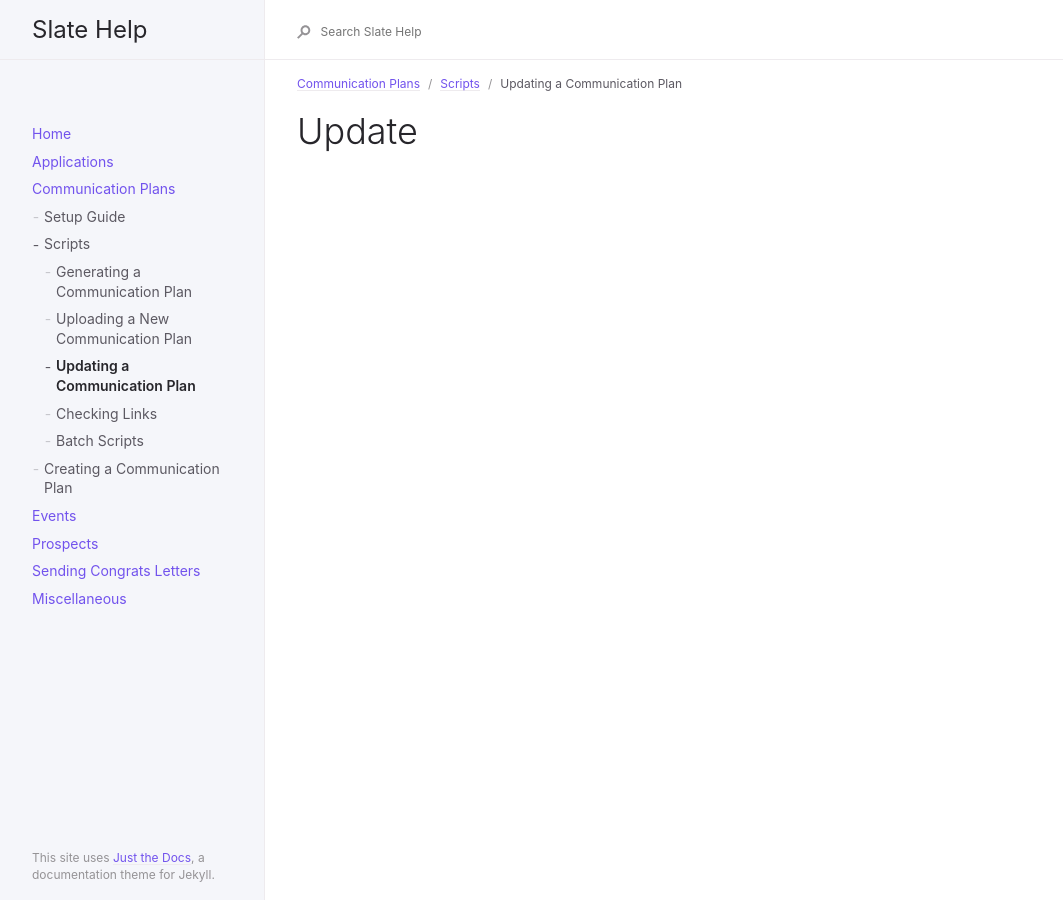
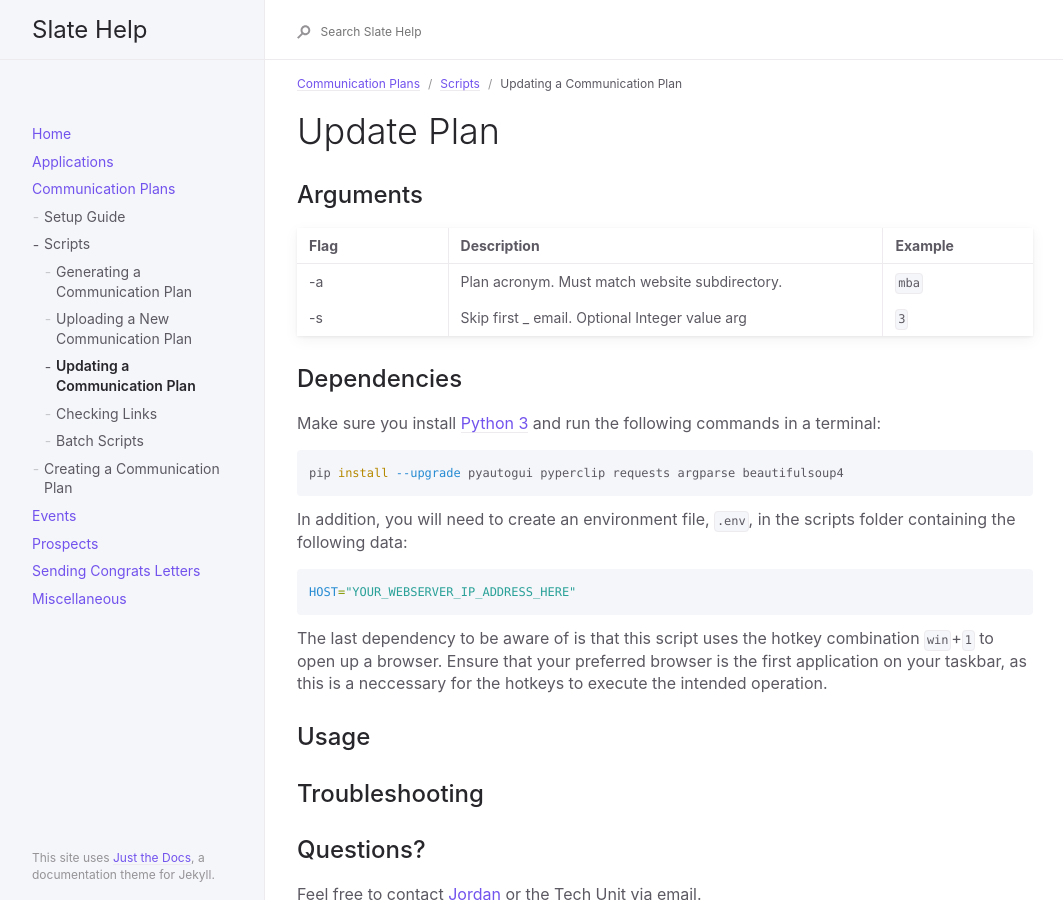
Before and after one commit to oretoise/docs, a Jekyll site: the page built from _docs/comm-plans/scripts/update-plan.md, in a window 1280 px wide. Shown: the whole page, without its empty margins (91-1154 px from the left). Built offline with Jekyll 4.4.1, drawn with Linux system fonts in a browser that asks for light colours.

Commit message:
Added dependencies and args to update plan

````diff
--- a/_docs/comm-plans/scripts/update-plan.md
+++ b/_docs/comm-plans/scripts/update-plan.md
@@ -8,4 +8,40 @@ description: "Updating an existing Communication Plan"
 permalink: /comm-plans/scripts/update-plan/
 ---
 
-# Update
+# Update Plan
+
+
+
+
+## Arguments
+
+| Flag | Description                                    | Example |
+| :--- | :--------------------------------------------- | :------ |
+| -a   | Plan acronym. Must match website subdirectory. | `mba`   |
+| :--- | :--------------------------------------------- | :------ |
+| -s   | Skip first _ email. Optional Integer value arg | `3`     |
+
+
+## Dependencies
+Make sure you install [Python 3](https://www.python.org/downloads/) and run the following commands in a terminal:
+
+```bash
+pip install --upgrade pyautogui pyperclip requests argparse beautifulsoup4
+```
+
+In addition, you will need to create an environment file, `.env`, in the scripts folder containing the following data:
+
+```bash
+HOST="YOUR_WEBSERVER_IP_ADDRESS_HERE"
+```
+
+The last dependency to be aware of is that this script uses the hotkey combination `win`+`1` to open up a browser. Ensure that your preferred browser is the first application on your taskbar, as this is a neccessary for the hotkeys to execute the intended operation.
+
+## Usage
+
+
+## Troubleshooting
+
+
+## Questions?
+Feel free to contact [Jordan](mailto:jordan.scruggs@msstate.edu) or the Tech Unit via email.
````
